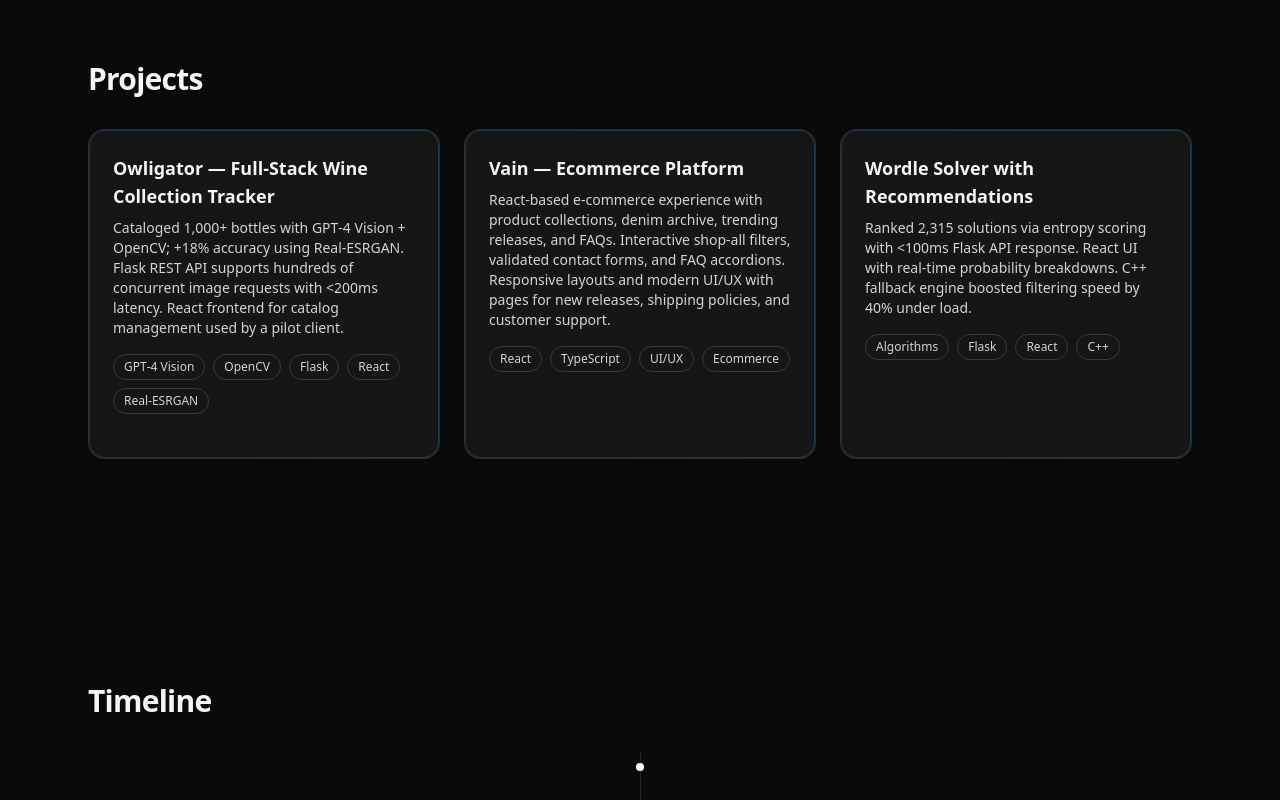
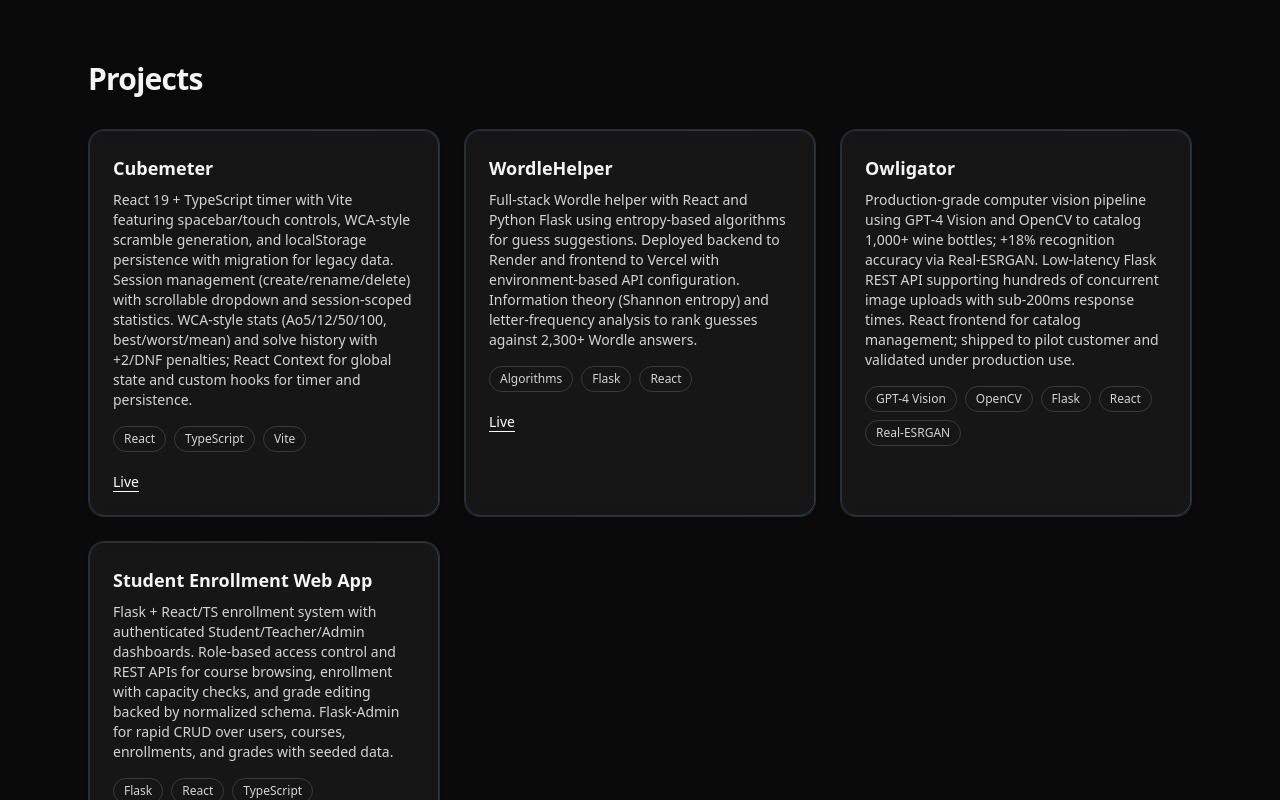
Before and after one commit to vedantsinha3/PersonalWebsite, a React (Vite) app: page / in a window 1280 px wide. Shown: the part 2580-3380 px from the top of the page. Built offline with nearby package versions, Linux system fonts and the light colour scheme.

Commit message:
Updated project entries in projects.ts: replaced existing projects with new titles, descriptions, and tags, including 'Cubemeter', 'WordleHelper', and 'Owligator', and added 'Student Enrollment Web App'.

```diff
--- a/src/data/projects.ts
+++ b/src/data/projects.ts
@@ -8,21 +8,29 @@ export type Project = {
 
 export const projects: Project[] = [
   {
-    title: 'Owligator — Full‑Stack Wine Collection Tracker',
+    title: 'Cubemeter',
+    link: 'https://cubetime-kappa.vercel.app/',
     description:
-      'Cataloged 1,000+ bottles with GPT‑4 Vision + OpenCV; +18% accuracy using Real‑ESRGAN. Flask REST API supports hundreds of concurrent image requests with <200ms latency. React frontend for catalog management used by a pilot client.',
-    tags: ['GPT‑4 Vision', 'OpenCV', 'Flask', 'React', 'Real‑ESRGAN'],
+      'React 19 + TypeScript timer with Vite featuring spacebar/touch controls, WCA-style scramble generation, and localStorage persistence with migration for legacy data. Session management (create/rename/delete) with scrollable dropdown and session-scoped statistics. WCA-style stats (Ao5/12/50/100, best/worst/mean) and solve history with +2/DNF penalties; React Context for global state and custom hooks for timer and persistence.',
+    tags: ['React', 'TypeScript', 'Vite'],
   },
   {
-    title: 'Vain — Ecommerce Platform',
+    title: 'WordleHelper',
+    link: 'https://wordle-helper-sepia.vercel.app/',
     description:
-      'React-based e-commerce experience with product collections, denim archive, trending releases, and FAQs. Interactive shop-all filters, validated contact forms, and FAQ accordions. Responsive layouts and modern UI/UX with pages for new releases, shipping policies, and customer support.',
-    tags: ['React', 'TypeScript', 'UI/UX', 'Ecommerce'],
+      'Full-stack Wordle helper with React and Python Flask using entropy-based algorithms for guess suggestions. Deployed backend to Render and frontend to Vercel with environment-based API configuration. Information theory (Shannon entropy) and letter-frequency analysis to rank guesses against 2,300+ Wordle answers.',
+    tags: ['Algorithms', 'Flask', 'React'],
   },
   {
-    title: 'Wordle Solver with Recommendations',
+    title: 'Owligator',
     description:
-      'Ranked 2,315 solutions via entropy scoring with <100ms Flask API response. React UI with real‑time probability breakdowns. C++ fallback engine boosted filtering speed by 40% under load.',
-    tags: ['Algorithms', 'Flask', 'React', 'C++'],
+      'Production-grade computer vision pipeline using GPT-4 Vision and OpenCV to catalog 1,000+ wine bottles; +18% recognition accuracy via Real-ESRGAN. Low-latency Flask REST API supporting hundreds of concurrent image uploads with sub-200ms response times. React frontend for catalog management; shipped to pilot customer and validated under production use.',
+    tags: ['GPT-4 Vision', 'OpenCV', 'Flask', 'React', 'Real-ESRGAN'],
+  },
+  {
+    title: 'Student Enrollment Web App',
+    description:
+      'Flask + React/TS enrollment system with authenticated Student/Teacher/Admin dashboards. Role-based access control and REST APIs for course browsing, enrollment with capacity checks, and grade editing backed by normalized schema. Flask-Admin for rapid CRUD over users, courses, enrollments, and grades with seeded data.',
+    tags: ['Flask', 'React', 'TypeScript'],
   },
 ]
```
